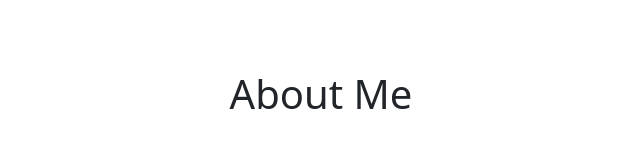
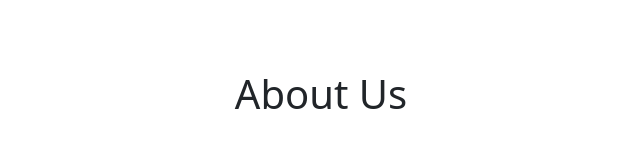
Before and after one commit to CS571-F25/p17, a React (Vite) app: page /#/about in a window 1280 px wide. Shown: the part 302-450 px from the top of the page, without its empty margins (319-959 px from the left). Built offline with nearby package versions, Linux system fonts and the light colour scheme.

Commit message:
2nd commit

```diff
--- a/src/components/AboutMe.jsx
+++ b/src/components/AboutMe.jsx
@@ -1,5 +1,5 @@
 export default function AboutMe(props) {
     return <div>
-        <h1>About Me</h1>
+        <h1>About Us</h1>
     </div>
 }
```
Also changed, not shown: 2 other files (tests, documents, lock files or other folders).
